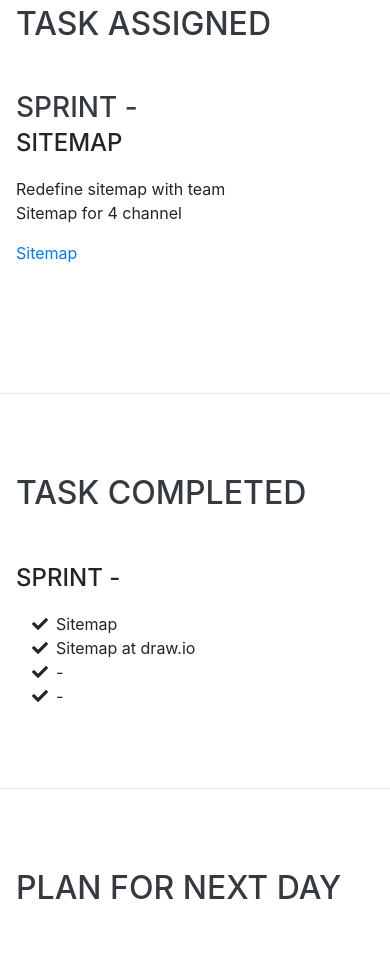
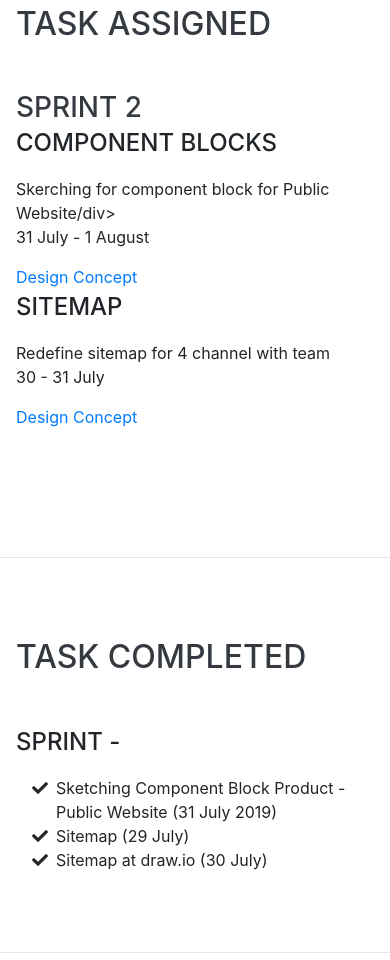
Before and after one commit to luckydhandy/luckydhandy.github.io, a website with bundled scripts: page index.html in a window 390 px wide. Shown: the part 1040-2000 px from the top of the page. Built offline with nearby package versions, Linux system fonts and the light colour scheme; a web font is replaced by a local one.

Commit message:
Update index.html

```diff
--- a/index.html
+++ b/index.html
@@ -27,7 +27,7 @@
 
   <nav class="navbar navbar-expand-lg navbar-dark bg-primary fixed-top" id="sideNav">
     <a class="navbar-brand js-scroll-trigger" href="#page-top">
-      <span class="d-block d-lg-none">Daily Journal</span>
+      <span class="d-block d-lg-none">DAILY JOURNAL</span>
       <span class="d-none d-lg-block">
         <img class="img-fluid img-profile rounded-circle mx-auto mb-2" src="img/profile.jpg" alt="">
       </span>
@@ -82,12 +82,12 @@
         <h2 class="mb-5">Date</h2>
         <div class="resume-item d-flex flex-column flex-md-row justify-content-between mb-5">
           <div class="resume-content">
-            <h3 class="mb-0">Panin Bank / Panin Next</h3>
-            <div class="subheading mb-3">By Panin</div>
+            <h3 class="mb-0">Panin E-Channel / Panin Next</h3>
+            <div class="subheading mb-3">By Panin Bank</div>
             <p>Sprint -</p>
           </div>
           <div class="resume-date text-md-right">
-            <span class="text-primary">30 July 2019</span>
+            <span class="text-primary">1 August 2019</span>
           </div>
         </div>
       </div>
@@ -101,16 +101,23 @@
 
         <div class="resume-item d-flex flex-column flex-md-row justify-content-between mb-5">
           <div class="resume-content">
-            <h3 class="mb-0">Sprint -</h3>
-            <div class="subheading mb-3">Sitemap</div>
-            <div>Redefine sitemap with team</div>
-            <p>Sitemap for 4 channel</p>
+            <h3 class="mb-0">Sprint 2</h3>
+            <div class="subheading mb-3">Component Blocks</div>
+            <div>Skerching for component block for Public Website/div>
+            <p>31 July - 1 August</p>
           </div>
           <div class="resume-date text-md-right">
-            <span class="text-primary">Sitemap</span>
+            <span class="text-primary">Design Concept</span>
+               <div class="subheading mb-3">Sitemap</div>
+            <div>Redefine sitemap for 4 channel with team</div>
+            <p>30 - 31 July</p>
+          </div>
+          <div class="resume-date text-md-right">
+            <span class="text-primary">Design Concept</span>
           </div>
         </div>
       </div>
+    </div>
     </section>
 
     <hr class="m-0">
@@ -122,16 +129,14 @@
         <ul class="fa-ul mb-0">
           <li>
             <i class="fa-li fa fa-check"></i>
-            Sitemap</li>
+            Sketching Component Block Product - Public Website (31 July 2019)</li>
+            <li>
+            <i class="fa-li fa fa-check"></i>
+            Sitemap (29 July)</li>
           <li>
             <i class="fa-li fa fa-check"></i>
-            Sitemap at draw.io</li>
-          <li>
-            <i class="fa-li fa fa-check"></i>
-            -</li>
-          <li>
-            <i class="fa-li fa fa-check"></i>
-            -</li>
+            Sitemap at draw.io (30 July)</li>
+
         </ul>
       </div>
     </section>
@@ -140,7 +145,7 @@
 <section class="resume-section p-3 p-lg-5 d-flex align-items-center" id="planfornextday">
       <div class="w-100">
         <h2 class="mb-5">Plan for Next Day</h2>
-        <p>Marketing Portal Flow Agent Login</p>
+        <p>Component Blocks for Landing page product</p>
         <p class="mb-0">-</p>
       </div>
     </section>
@@ -165,7 +170,7 @@
         <ul class="fa-ul mb-0">
           <li>
             <i class="fa-li fa fa-heart text-warning"></i>
-            Miss you guys, Vincent, Tri Ananda & Suryati Natalia, and thanks for Panin Team for today</li>
+            Thanks Panin Team Gilroy, Jessica, Fajar, Stella, Obet. Good Job for Vincent, thank you (you make the design come true in the last sprint of ours)</li>
         </ul>
       </div>
     </section>
```
